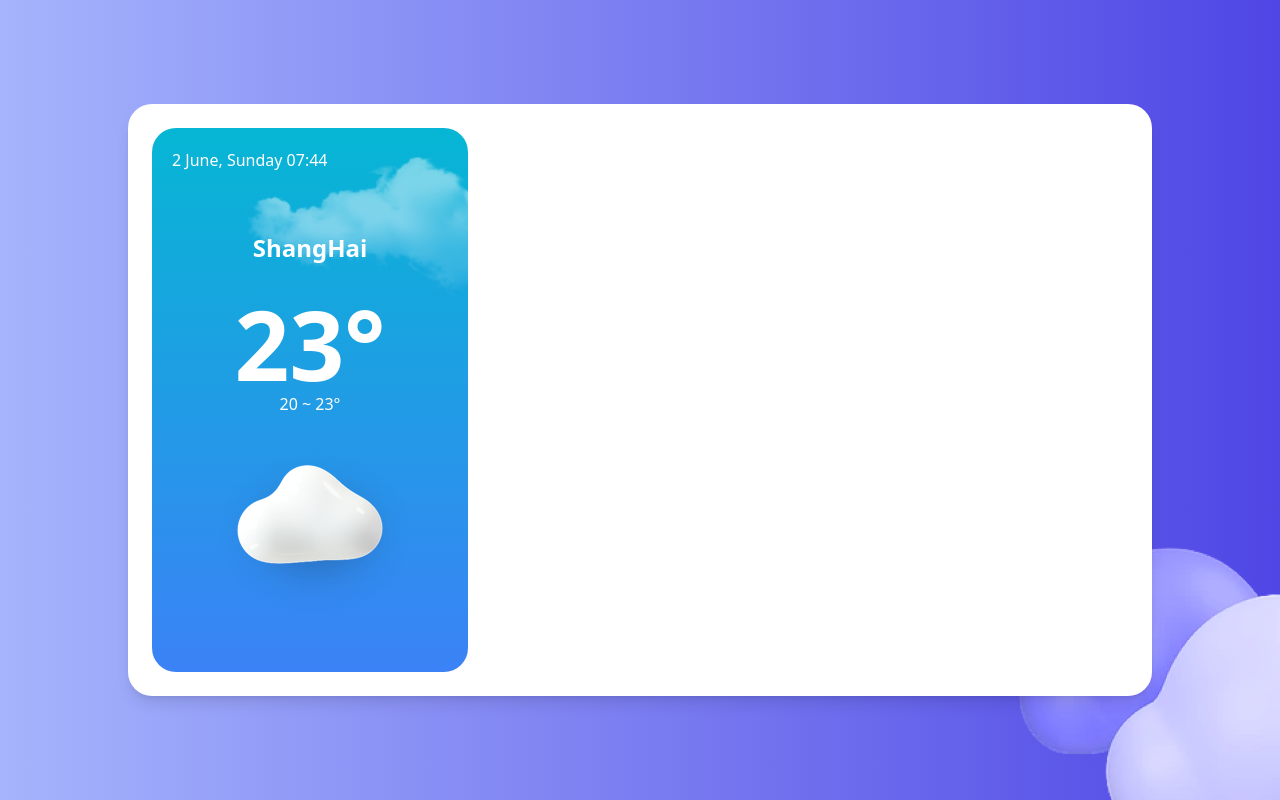
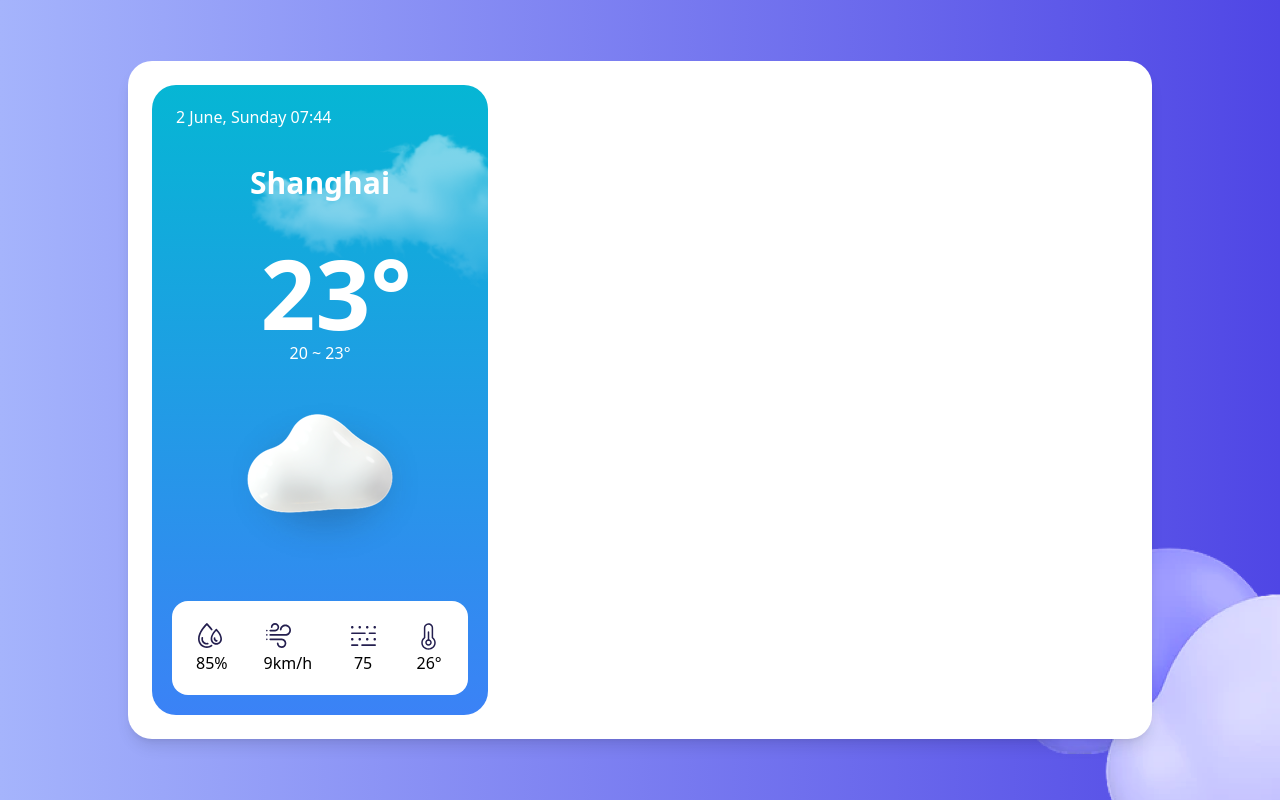
Before and after one commit to s3713434/weather-app, a React (Create React App) app: page / in a window 1280 px wide. Built offline with nearby package versions, Linux system fonts and the light colour scheme.

Commit message:
Current Weather: UI Finished

```diff
--- a/src/components/WeatherCard/components/CurrentCity/CurrentCity.jsx
+++ b/src/components/WeatherCard/components/CurrentCity/CurrentCity.jsx
@@ -4,18 +4,18 @@ import Name from './Name'
 import Icon from './Icon'
 import CurrentDate from './CurrentDate'
 import Temp from './Temp'
+import Meta from './Meta'
 
 export default function CurrentCity() {
   return (
-    <div className='relative h-full bg-gradient-to-b from-cyan-500 to-blue-500 rounded-3xl overflow-hidden box-border flex'>
+    <div className='relative h-full bg-gradient-to-b from-cyan-500 to-blue-500 rounded-3xl overflow-hidden box-border flex flex-col min-w-max'>
       <img src={bg} alt="cloudy" className='absolute inset-0 w-full h-full object-cover z-0' />
-      <div className='relative z-10 flex flex-col items-start justify-start p-5'>
-        <CurrentDate className={'text-white mb-5'}/>
-        <div className="flex flex-col items-center justify-center p-10">
-          <Name className={'text-white text-2xl font-bold mb-8 text-center'} />
-          <Temp className={'text-white text-center'}/>
-          <Icon />
-        </div>
+      <CurrentDate className={'text-white ms-6 mb-4 mt-5'}/>
+      <div className='relative z-10 flex flex-col items-center justify-cente text-center p-5 size-full'>
+          <Name className={'text-white font-bold text-3xl mb-11 '} />
+          <Temp className={'text-white text-center justify-center items-center'}/>
+          <Icon className={'mb-10'}/>
+          <Meta className={'flex justify-center items-center text-center bg-white rounded-2xl px-6 py-5 space-x-9'}/>
       </div>
     </div>
   )
--- a/src/components/WeatherCard/components/CurrentCity/Icon/Icon.jsx
+++ b/src/components/WeatherCard/components/CurrentCity/Icon/Icon.jsx
@@ -1,9 +1,9 @@
 import React from 'react'
 import icon from '../../../../../assets/weather_icon/Cloudy.png'
 
-export default function Icon() {
+export default function Icon({className}) {
   return (
-    <div>
+    <div className={className}>
       <img src={icon} alt="Icon" />
     </div>
   )
--- a/src/components/WeatherCard/components/CurrentCity/Meta/Meta.jsx
+++ b/src/components/WeatherCard/components/CurrentCity/Meta/Meta.jsx
@@ -1,12 +1,29 @@
 import React from 'react'
+import humidity from '../../../../../assets/meta_icon/humidity.svg'
+import pm from '../../../../../assets/meta_icon/PM2.5.svg'
+import somaTemp from '../../../../../assets/meta_icon/Somatosensory_temperature.svg'
+import windSpeed from '../../../../../assets/meta_icon/wind_speed.svg'
 
-export default function Meta() {
+export default function Meta({className}) {
+  const liClassName = ''
   return (
-    <ul>
-      <li></li>
-      <li></li>
-      <li></li>
-      <li></li>
+    <ul className={className}>
+      <li className={liClassName}>
+        <img src={humidity} alt="humidity" />
+        <span>85%</span>
+      </li>
+      <li className={liClassName}>
+        <img src={windSpeed} alt="Wind speed" />
+        <span>9km/h</span>
+      </li>
+      <li className={liClassName}>
+      <img src={pm} alt="pm2.5" />
+      <span>75</span>
+      </li>
+      <li className={liClassName}>
+        <img src={somaTemp} alt="Somatosensory temperature" />
+        <span>26°</span>
+      </li>
     </ul>
   )
 }
--- a/src/components/WeatherCard/components/CurrentCity/Name/Name.jsx
+++ b/src/components/WeatherCard/components/CurrentCity/Name/Name.jsx
@@ -2,6 +2,6 @@ import React from 'react'
 
 export default function Name({className}) {
   return (
-    <span className={className}>ShangHai</span>
+    <h1 className={className}>Shanghai</h1>
   )
 }
--- a/src/components/WeatherCard/components/CurrentCity/Temp/Temp.jsx
+++ b/src/components/WeatherCard/components/CurrentCity/Temp/Temp.jsx
@@ -3,7 +3,7 @@ import React from 'react'
 export default function Temp({className}) {
   return (
     <div className={className}>
-      <p className='font-bold text-8xl'>23°</p>
+      <p className='font-bold text-8xl ml-8'>23°</p>
       <p>20 ~ 23°</p>
     </div>
   )
```
